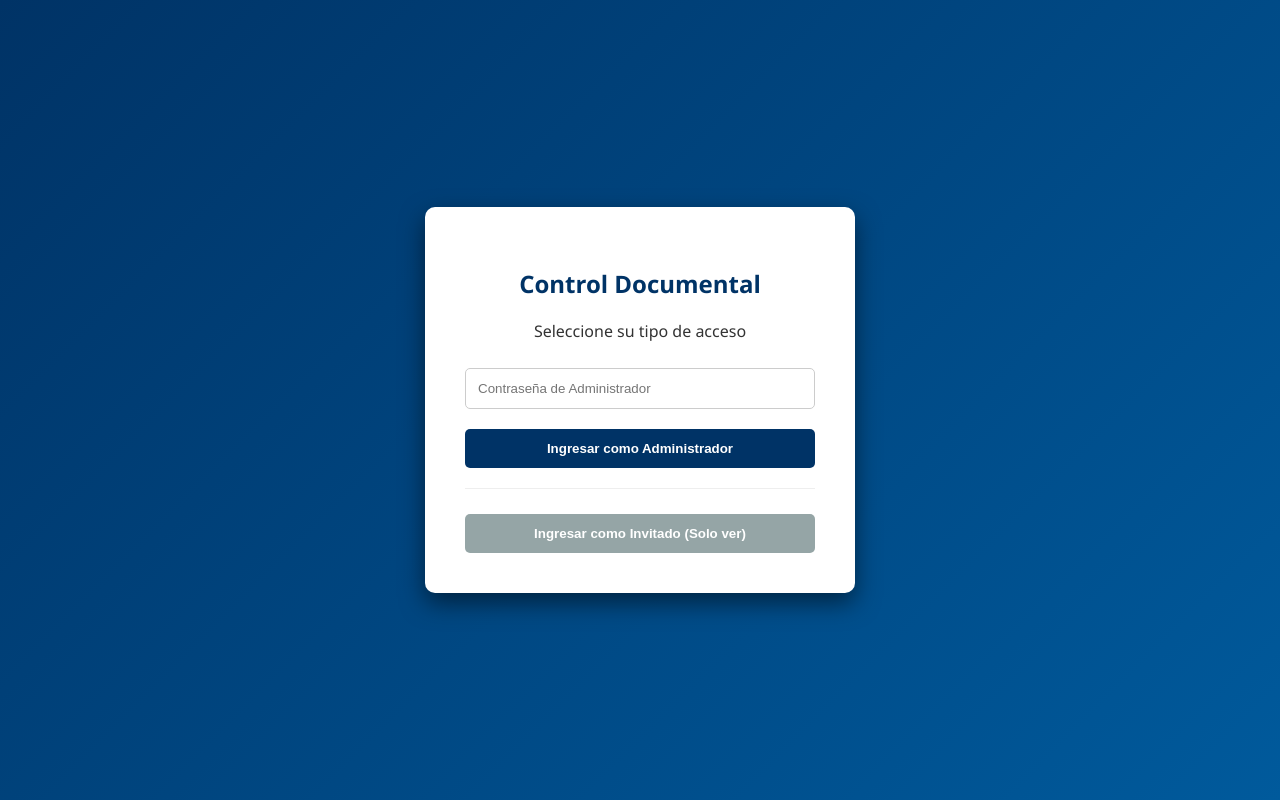
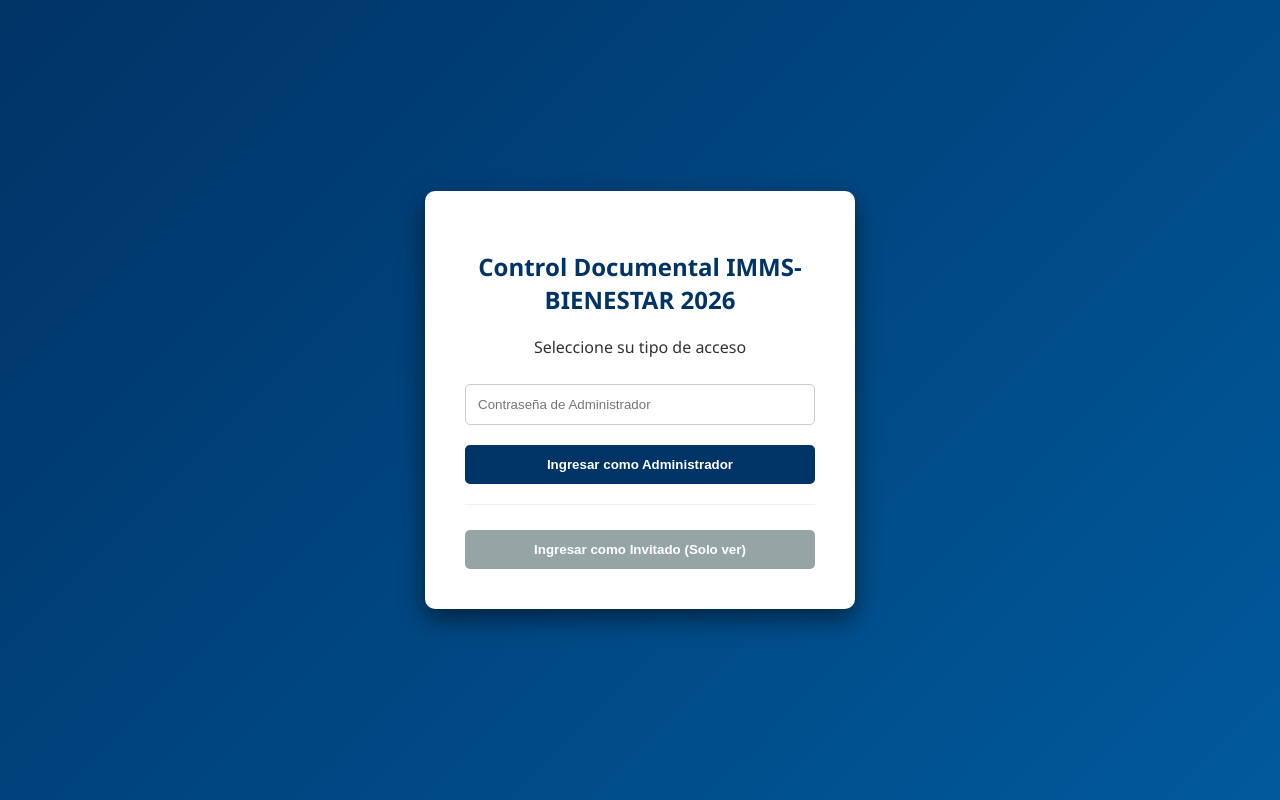
Before and after one commit to LonzoMx/ControlDocumentalIB2026, a plain HTML site: page index.html in a window 1280 px wide. Drawn offline with Linux system fonts and the light colour scheme.

Commit message:
Update index.html

```diff
--- a/index.html
+++ b/index.html
@@ -170,7 +170,7 @@
 
 <div id="loginScreen">
     <div class="login-box">
-        <h2>Control Documental</h2>
+        <h2>Control Documental IMMS-BIENESTAR 2026</h2>
         <p>Seleccione su tipo de acceso</p>
 
         <input type="password" id="adminPassInput" class="login-input" placeholder="Contraseña de Administrador">
```
